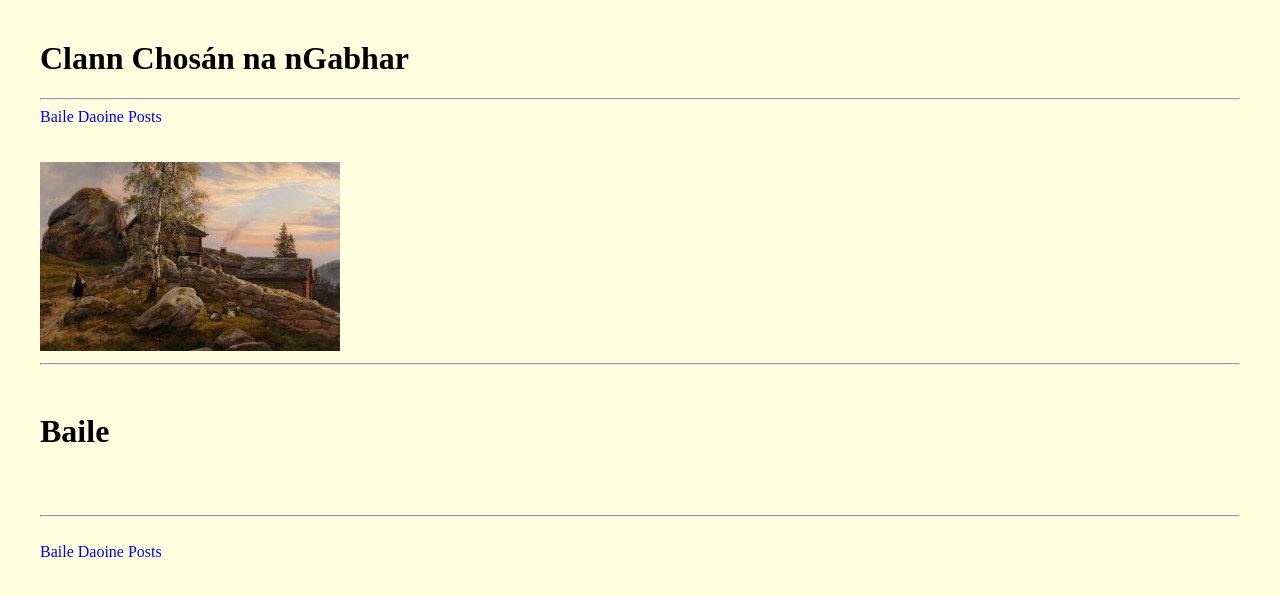
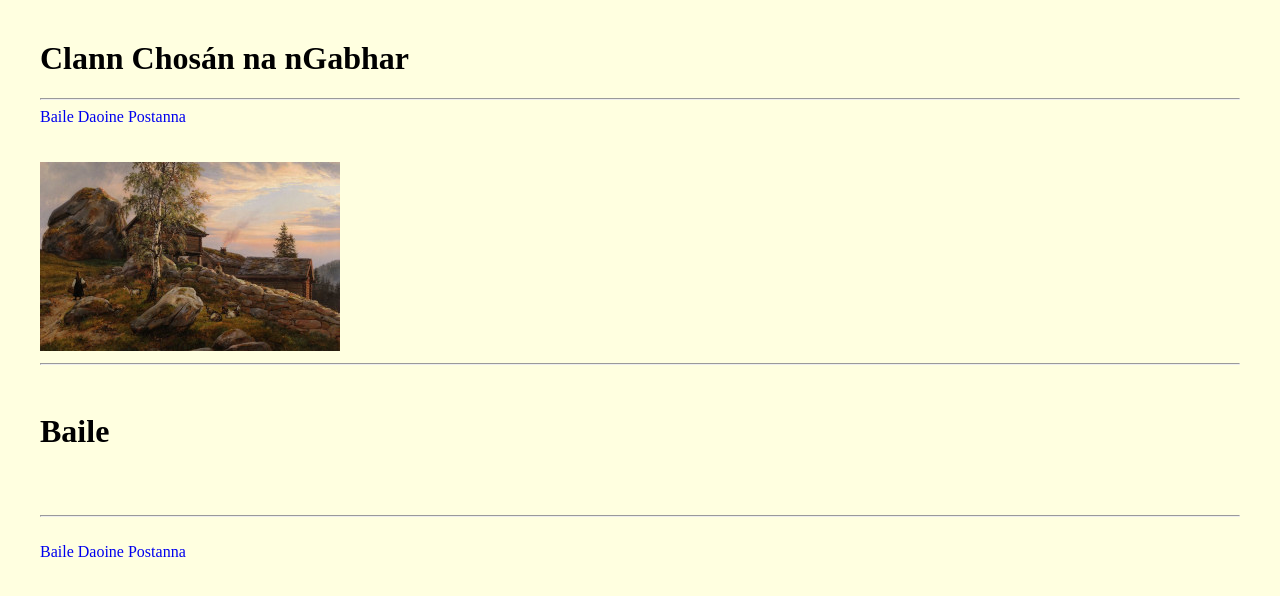
Before and after one commit to pmcu/clann, a Jekyll site: the page built from index.html, in a window 1280 px wide. Shown: the top 596 px of the page. Built offline with Jekyll 4.4.1, drawn with Linux system fonts in a browser that asks for light colours.

Commit message:
doggy woggy

```diff
--- a/_data/navigation.yml
+++ b/_data/navigation.yml
@@ -2,5 +2,5 @@
   link: /clann/
 - name: Daoine
   link: /clann/daoine
-- name: Posts
+- name: Postanna
   link: /clann/post
```
